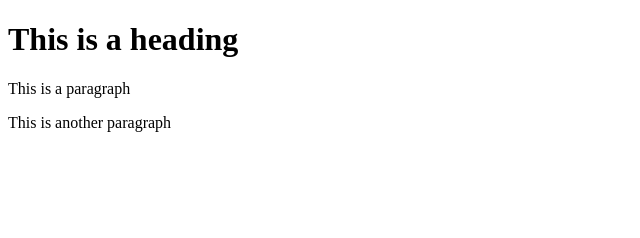
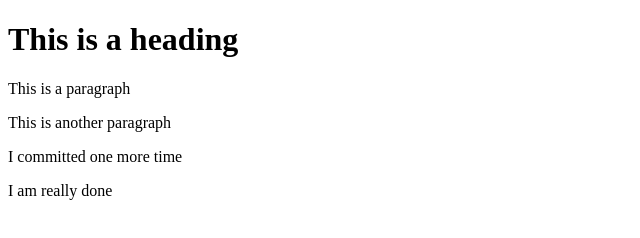
Before and after one commit to netwave8888/git-learning, a plain HTML site: page index.html in a window 1280 px wide. Shown: the whole page, without its empty margins (0-640 px from the left). Drawn offline with Linux system fonts and the light colour scheme.

Commit message:
add two more lines in index.html

```diff
--- a/index.html
+++ b/index.html
@@ -8,5 +8,7 @@
     <h1>This is a heading</h1>
     <p>This is a paragraph</p>
     <p>This is another paragraph</p>
+    <p>I committed one more time</p>
+    <p>I am really done</p>
 </body>
 </html>
```
